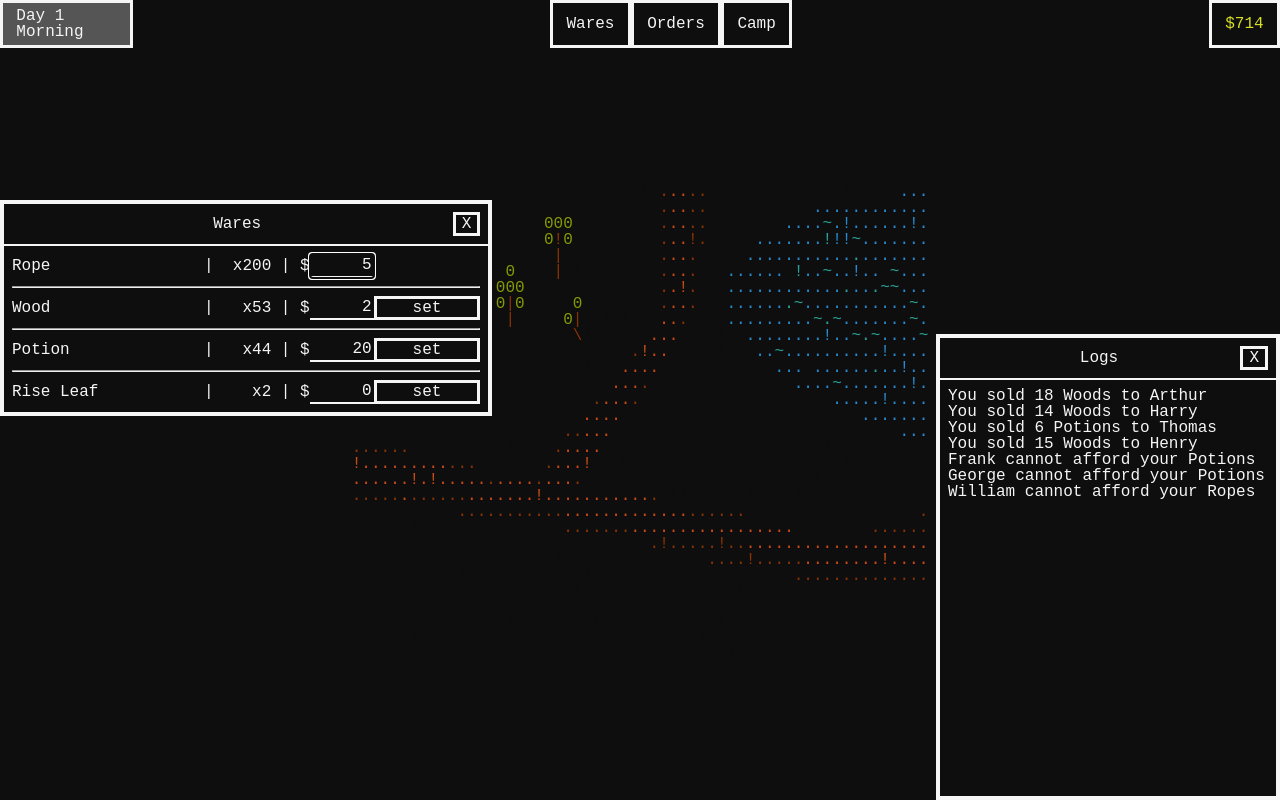
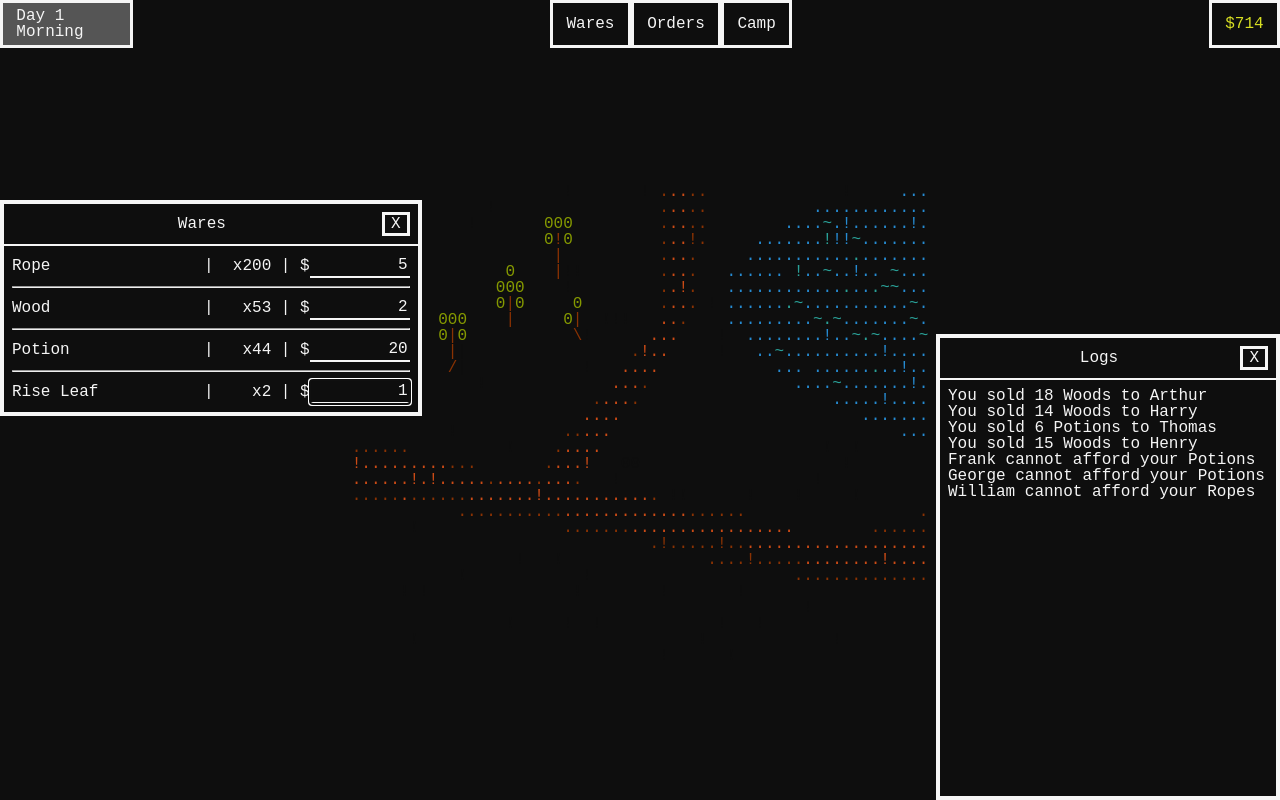
Before and after one commit to zzox/outpost-js, a website built with Vite: page index.html in a window 1280 px wide. Both pictures are taken after a click on the button "set". Built offline with nearby package versions, Linux system fonts and the light colour scheme.

Commit message:
set button

```diff
--- a/src/css/main.css
+++ b/src/css/main.css
@@ -160,7 +160,11 @@ input[type=number] {
 }
 
 .set-button {
-  width: 8em;
+  width: 6em;
+}
+
+.num-input {
+  width: 6em;
 }
 
 /* .money {
--- a/src/ui/ui.ts
+++ b/src/ui/ui.ts
@@ -23,6 +23,7 @@ export const makeNumInput = ():HTMLInputElement => {
   input.min = '1'
   input.max = '65536'
   input.step = '1'
+  input.className = 'num-input'
   return input
 }
 
--- a/src/ui/wares-window.ts
+++ b/src/ui/wares-window.ts
@@ -38,20 +38,31 @@ export class WaresMenu extends MovableWindow {
     fullEl.appendChild(numInput)
     fullEl.appendChild(setButton)
 
+    if (price) {
+      setButton.classList.add('display-none')
+    } else {
+      numInput.classList.add('display-none')
+    }
+
     numInput.onblur = () => {
       const num = parseInt(numInput.value)
-      if (isNaN(num)) {
+      if (isNaN(num) || num === 0) {
         numInput.value = '0'
         this.onSetPrice(item)
+
+        numInput.classList.add('display-none')
+        setButton.classList.remove('display-none')
+        setButton.focus()
       } else {
         this.onSetPrice(item, num)
       }
     }
 
     setButton.onclick = () => {
+      setButton.classList.add('display-none')
       numInput.classList.remove('display-none')
-      setButton.classList.add('display-none')
       numInput.focus()
+      numInput.value = '1'
     }
 
     if (this.priceLines.size) {
```
